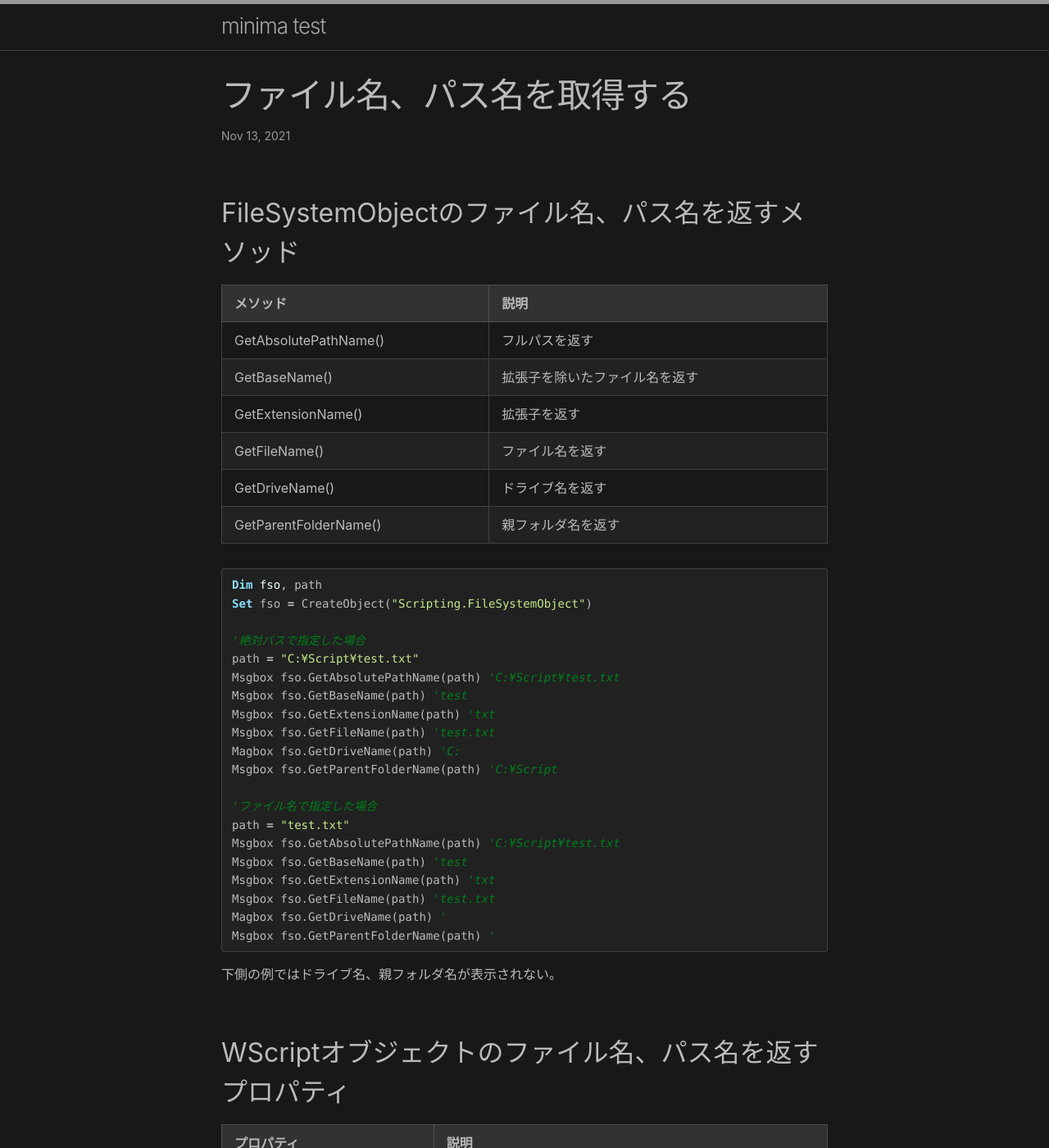
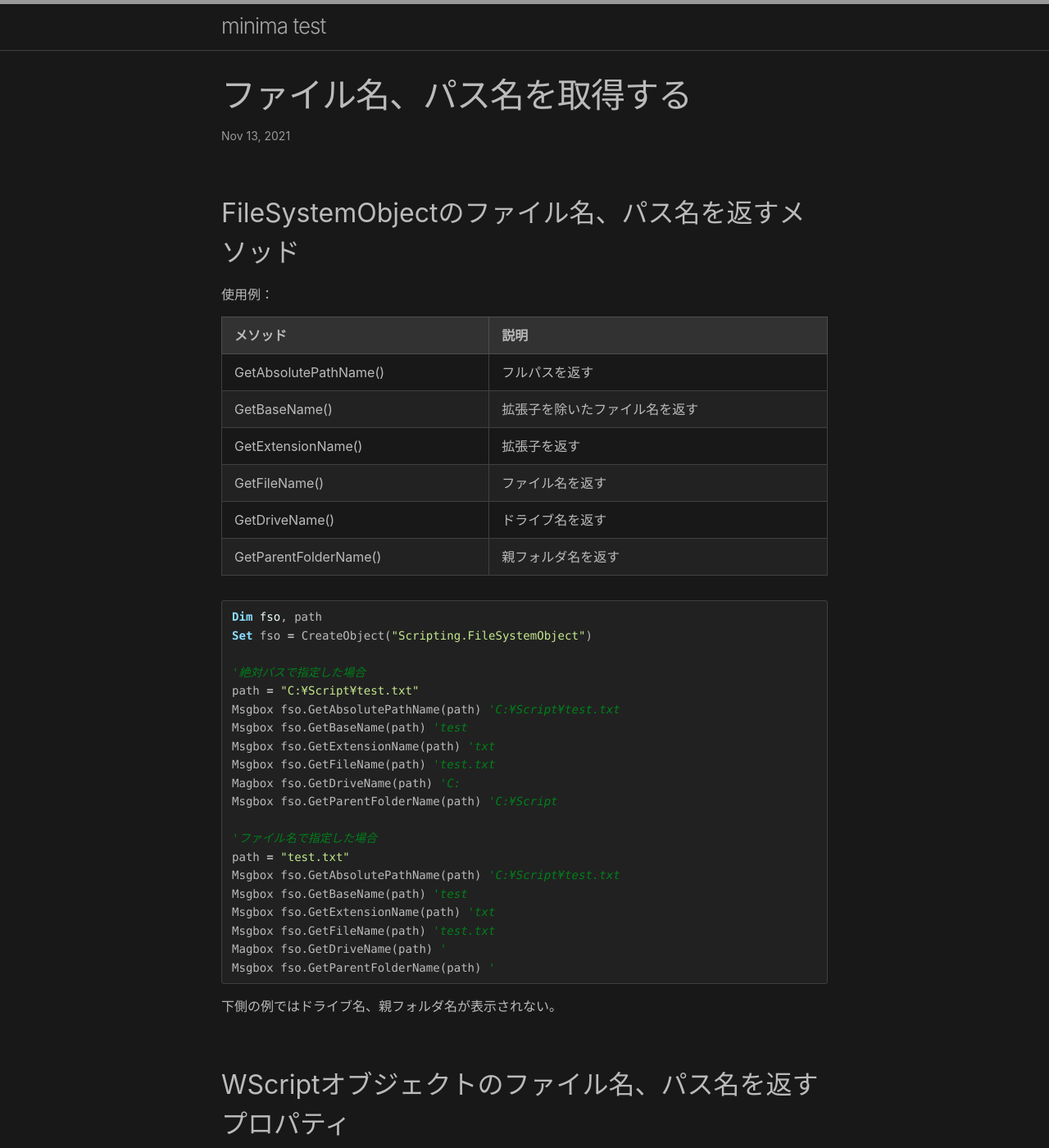
Before and after one commit to sammaya164/minima-test, a Jekyll site: the page built from _posts/2021-11-13-getpath.md, in a window 1280 px wide and 1400 px high. Shown: the whole window at 82% size. Built offline with Jekyll 4.4.1, drawn with Linux system fonts in a browser that asks for light colours; some of the changed text lies outside the part shown.

Commit message:
Update 2021-11-13-getpath.md

````diff
--- a/_posts/2021-11-13-getpath.md
+++ b/_posts/2021-11-13-getpath.md
@@ -4,6 +4,8 @@ title: "ファイル名、パス名を取得する"
 ---
 
 ## FileSystemObjectのファイル名、パス名を返すメソッド
+
+使用例：
 
 |メソッド|説明|
 |---|---|
@@ -46,6 +48,8 @@ Msgbox fso.GetParentFolderName(path) '
 |ScriptName|スクリプトファイルのファイル名|
 |ScriptFullName|スクリプトファイルのフルパス|
 
+使用例：
+
 ```vb
 Msgbox WScript.ScriptName
 Msgbox WScript.ScriptFullName
````
Also changed, not shown: other parts of _posts/2021-11-13-getpath.md (+1 -1 lines).
